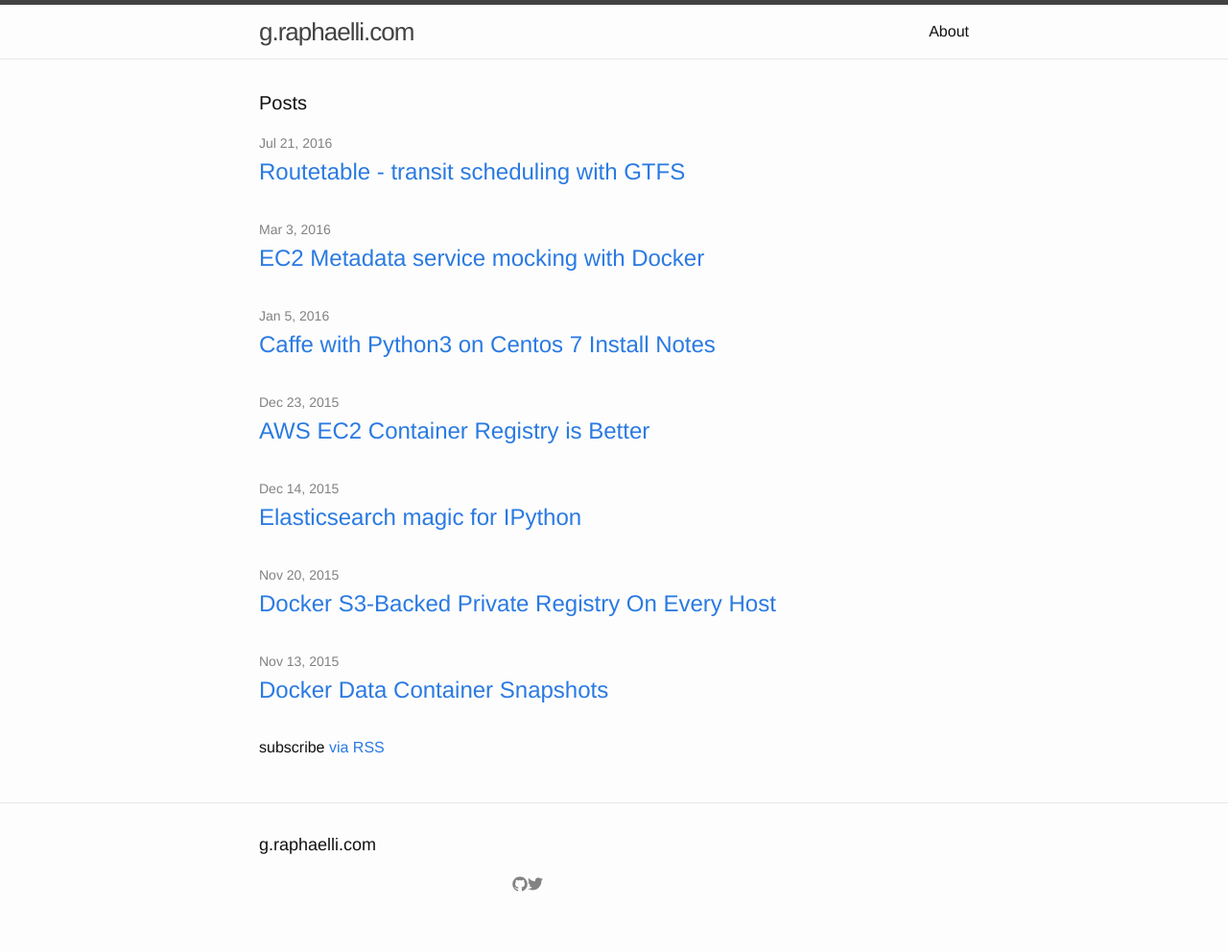
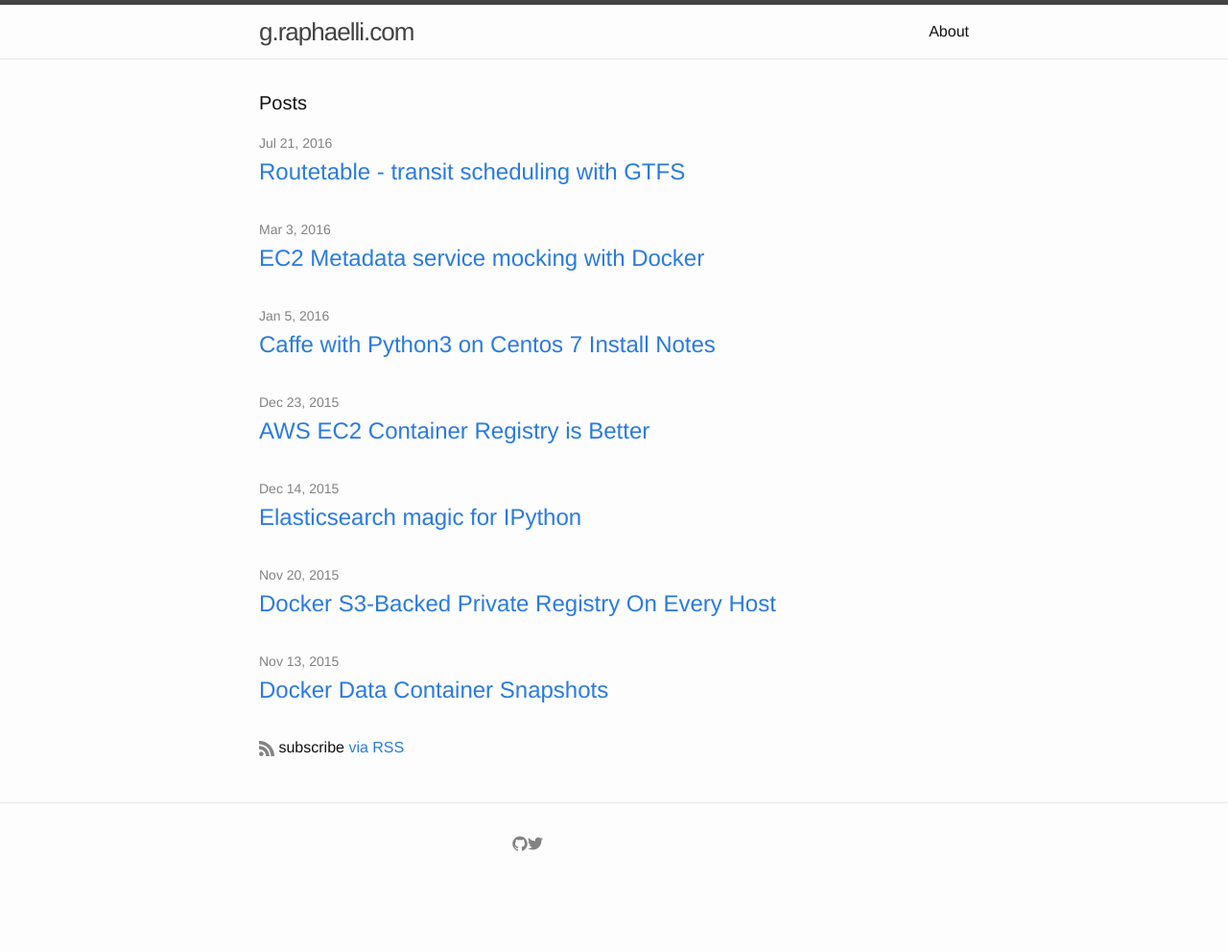
Before and after one commit to graphaelli/graphaelli.github.io, a Jekyll site: the page built from index.html, in a window 1280 px wide. Shown: the whole page at 96% size. Built offline with Jekyll 4.4.1, drawn with Linux system fonts in a browser that asks for light colours; after the commit the page ends 950 px from its top, so only the background shows below that.

Commit message:
add rss svg

```diff
--- a/_includes/footer.html
+++ b/_includes/footer.html
@@ -1,8 +1,6 @@
 <footer class="site-footer">
 
   <div class="wrapper">
-
-    <h2 class="footer-heading">{{ site.title }}</h2>
 
     <div class="footer-col-wrapper">
       <div class="footer-col  footer-col-1">
--- a/index.html
+++ b/index.html
@@ -18,6 +18,19 @@
     {% endfor %}
   </ul>
 
-  <p class="rss-subscribe">subscribe <a href="{{ "/feed.xml" | prepend: site.baseurl }}">via RSS</a></p>
+  <p class="rss-subscribe">
+  <a href="{{ site.baseurl }}/feed.xml"><i class="svg-icon rss"></i></a>
+    <span class="icon  icon--rss">
+      <svg viewBox="0 0 24.332 24.332">
+        <path fill="#828282" d="M3.607,17.11C1.618,17.11,0,18.726,0,20.717c0,1.984,1.618,3.604,3.607,3.604s3.607-1.619,3.607-3.604 C7.214,18.726,5.596,17.11,3.607,17.11z"/>
+        <path fill="#828282" d="M0.375,7.951C0.169,7.951,0,8.12,0,8.328v4.578c0,0.206,0.169,0.374,0.375,0.374c5.879,0,10.665,4.784,10.665,10.665
+                  c0,0.205,0.166,0.375,0.375,0.375h4.581h0.016c0.209,0,0.377-0.17,0.377-0.375l-0.018-0.117
+                  C16.305,15.064,9.152,7.951,0.375,7.951z"/>
+        <path fill="#828282" d="M24.311,23.828C24.246,10.681,13.531,0.01,0.375,0.01C0.169,0.01,0,0.179,0,0.387v4.711c0,0.207,0.169,0.375,0.375,0.375
+                  c10.186,0,18.472,8.287,18.472,18.473c0,0.205,0.168,0.375,0.373,0.375h4.713h0.02c0.205,0,0.379-0.17,0.379-0.375L24.311,23.828z"/>
+      </svg>
+    </span>
+    subscribe <a href="{{ "/feed.xml" | prepend: site.baseurl }}">via RSS</a>
+  </p>
 
 </div>
```
